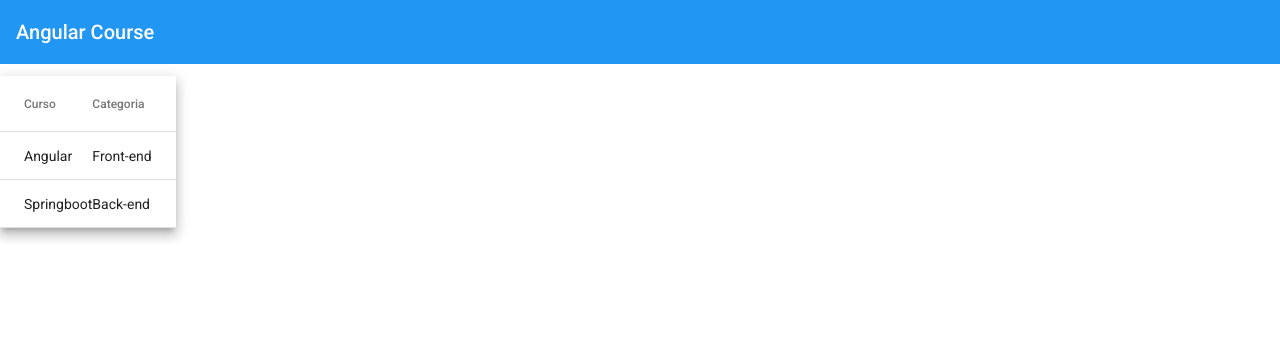
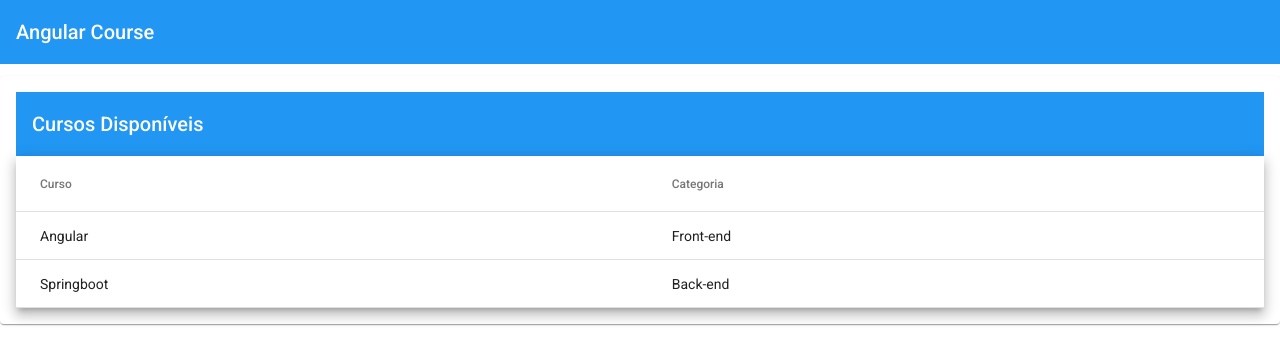
Before and after one commit to DiSousaDev/angular-course, an Angular app in the folder frontend/: page /courses in a window 1280 px wide. Shown: the top 364 px of the page. Built offline with nearby package versions, Linux system fonts and the light colour scheme.

Commit message:
CSS do Material Table e Criando um Módulo App Material

```diff
--- a/frontend/src/app/courses/courses.module.ts
+++ b/frontend/src/app/courses/courses.module.ts
@@ -1,10 +1,9 @@
 import { CommonModule } from '@angular/common';
 import { NgModule } from '@angular/core';
-import { MatTableModule } from '@angular/material/table';
 
 import { CoursesRoutingModule } from './courses-routing.module';
 import { CoursesComponent } from './courses/courses.component';
-
+import { AppMaterialModule } from './../shared/app-material/app-material.module'
 
 @NgModule({
   declarations: [
@@ -13,7 +12,7 @@ import { CoursesComponent } from './courses/courses.component';
   imports: [
     CommonModule,
     CoursesRoutingModule,
-    MatTableModule
+    AppMaterialModule
   ]
 })
 export class CoursesModule { }
--- a/frontend/src/app/courses/courses/courses.component.html
+++ b/frontend/src/app/courses/courses/courses.component.html
@@ -1,8 +1,8 @@
-<table mat-table [dataSource]="courses" class="mat-elevation-z8">
-
-    <!--- Note that these columns can be defined in any order.
-          The actual rendered columns are set as a property on the row definition" -->
-
+<mat-card>
+  <mat-toolbar color="primary">
+    <span>Cursos Disponíveis</span>
+  </mat-toolbar>
+  <table mat-table [dataSource]="courses" class="mat-elevation-z8">
     <!-- Name Column -->
     <ng-container matColumnDef="name">
       <th mat-header-cell *matHeaderCellDef> Curso </th>
@@ -18,3 +18,4 @@
     <tr mat-header-row *matHeaderRowDef="displayedColumns"></tr>
     <tr mat-row *matRowDef="let row; columns: displayedColumns;"></tr>
   </table>
+</mat-card>
--- a/frontend/src/app/courses/courses/courses.component.scss
+++ b/frontend/src/app/courses/courses/courses.component.scss
@@ -0,0 +1,3 @@
+table {
+  width: 100%;
+}
```
Also changed, not shown: frontend/src/app/shared/app-material/app-material.module.ts (added, +13 -0 lines).
